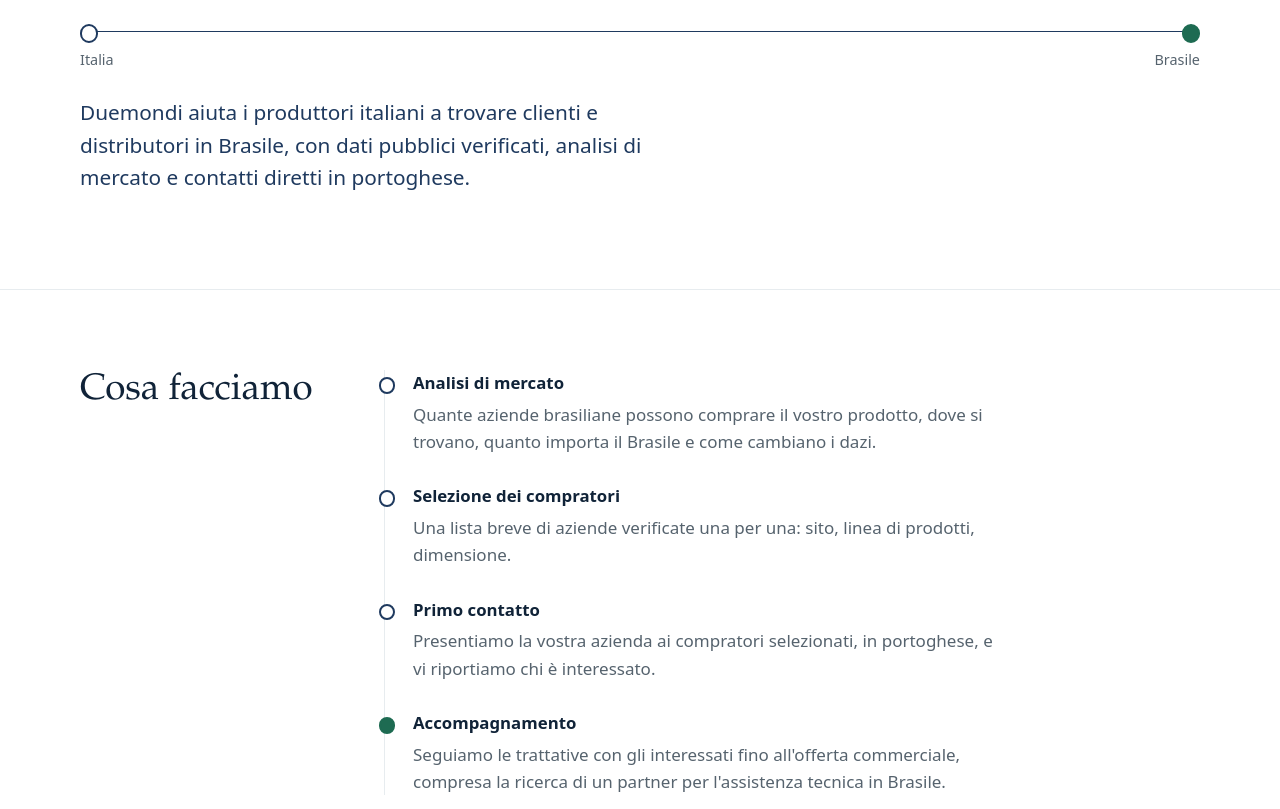
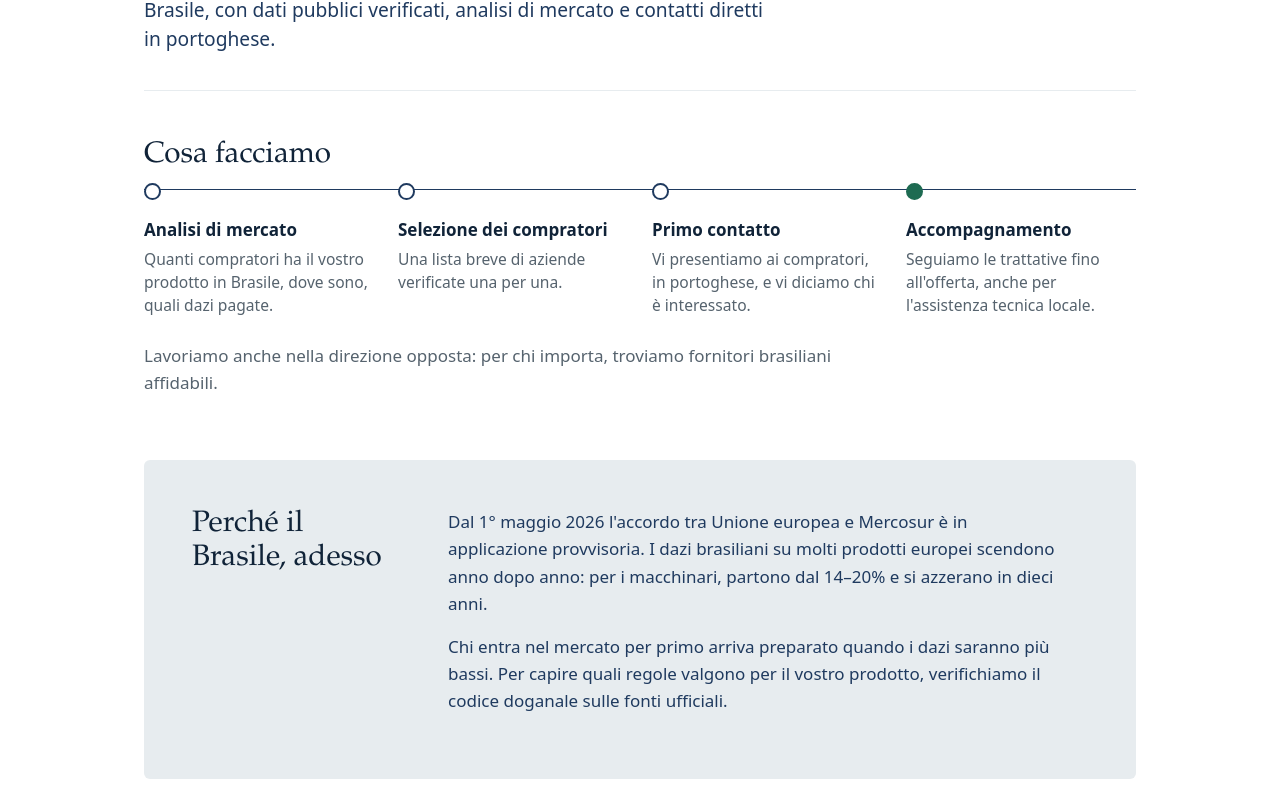
Before and after one commit to Trindade39/duemondi-site, a plain HTML site: page index.html in a window 1280 px wide. Shown: the part 431-1240 px from the top of the page. Drawn offline with Linux system fonts and the light colour scheme.

Commit message:
Add files via upload

```diff
--- a/index.html
+++ b/index.html
@@ -25,20 +25,20 @@
   }
   a { color: inherit; }
   a:focus-visible { outline: 3px solid var(--mata); outline-offset: 3px; border-radius: 2px; }
-  .colonna { width: min(100% - 2.5rem, 70rem); margin-inline: auto; }
+  .colonna { width: min(100% - 2.5rem, 62rem); margin-inline: auto; }
   .testo { max-width: 38rem; }
 
   /* Testata */
   header { padding: 1.75rem 0; }
   header .colonna { display: flex; justify-content: space-between; align-items: baseline; gap: 1rem; }
   .marchio { font-family: var(--serif); font-size: 1.5rem; letter-spacing: .01em; text-decoration: none; color: var(--profondo); }
-  header nav a { text-decoration: none; font-size: .95rem; border-bottom: 1px solid currentColor; padding-bottom: 1px; }
+  header nav a { text-decoration: none; font-size: 1rem; border-bottom: 1px solid currentColor; padding-bottom: 1px; }
 
   /* Apertura: due righe ai due lati dell'oceano */
-  .apertura { padding: clamp(3rem, 10vw, 7.5rem) 0 clamp(3rem, 8vw, 6rem); }
+  .apertura { padding: clamp(1.5rem, 5vw, 3.5rem) 0 clamp(1.5rem, 3vw, 2.25rem); }
   .titolo {
     margin: 0; font-family: var(--serif); font-weight: 400; color: var(--profondo);
-    font-size: clamp(2.6rem, 8.2vw, 6.4rem); line-height: 1.02; letter-spacing: -.012em;
+    font-size: clamp(2.2rem, 5.6vw, 4.25rem); line-height: 1.04; letter-spacing: -.01em;
   }
   .titolo span { display: block; }
   .titolo .destra { text-align: right; }
@@ -47,7 +47,7 @@
     content: ""; position: absolute; left: .45rem; right: .45rem; top: .45rem; height: 1px;
     background: var(--oceano); transform-origin: left; animation: traversata 1.4s cubic-bezier(.6,0,.2,1) .2s both;
   }
-  .sponda { position: absolute; top: 0; font-size: .9rem; color: var(--ardesia); }
+  .sponda { position: absolute; top: 0; font-size: 1rem; color: var(--ardesia); }
   .sponda::before {
     content: ""; display: block; width: .9rem; height: .9rem; border-radius: 50%;
     background: var(--carta); border: 2px solid var(--oceano); margin-bottom: .35rem;
@@ -57,29 +57,39 @@
   .sponda.br::before { margin-left: auto; border-color: var(--mata); background: var(--mata); }
   @keyframes traversata { from { transform: scaleX(0); } to { transform: scaleX(1); } }
   @media (prefers-reduced-motion: reduce) { .oceano::before { animation: none; } }
-  .sottotitolo { font-size: clamp(1.1rem, 2vw, 1.3rem); line-height: 1.55; max-width: 36rem; margin: 0; }
+  .sottotitolo { font-size: clamp(1.05rem, 1.6vw, 1.2rem); line-height: 1.55; max-width: 40rem; margin: 0; }
 
   /* Sezioni */
-  section { padding: clamp(3rem, 7vw, 5rem) 0; border-top: 1px solid var(--nebbia); }
-  h2 { font-family: var(--serif); font-weight: 400; color: var(--profondo); font-size: clamp(1.7rem, 3.4vw, 2.3rem); line-height: 1.15; margin: 0 0 1.5rem; }
+  /* Le linee e la fascia restano dentro la colonna: i lati della pagina restano puliti */
+  section > .colonna { padding: clamp(2rem, 4vw, 3rem) 0; border-top: 1px solid var(--nebbia); }
+  h2 { font-family: var(--serif); font-weight: 400; color: var(--profondo); font-size: clamp(1.45rem, 2.6vw, 1.85rem); line-height: 1.15; margin: 0 0 1rem; }
   p { margin: 0 0 1rem; }
-  .griglia { display: grid; grid-template-columns: minmax(0, 15rem) minmax(0, 1fr); gap: 2rem 4rem; }
+  .griglia { display: grid; grid-template-columns: minmax(0, 13rem) minmax(0, 1fr); gap: 1rem 3rem; }
   @media (max-width: 760px) { .griglia { grid-template-columns: 1fr; gap: .5rem; } }
 
-  /* Servizi: livelli crescenti di coinvolgimento */
-  .livelli { list-style: none; margin: 0; padding: 0; border-left: 1px solid var(--nebbia); }
-  .livelli li { position: relative; padding: 0 0 1.75rem 1.75rem; max-width: 38rem; }
-  .livelli li:last-child { padding-bottom: 0; }
+  /* Servizi: quattro livelli in fila, collegati da una linea come l'apertura */
+  .livelli {
+    list-style: none; margin: 0; padding: 0;
+    display: grid; grid-template-columns: repeat(4, minmax(0, 1fr)); gap: 1.5rem;
+    border-top: 1px solid var(--oceano); padding-top: 1.25rem; position: relative;
+  }
+  .livelli li { position: relative; }
   .livelli li::before {
-    content: ""; position: absolute; left: -.4rem; top: .45rem; width: .8rem; height: .8rem;
+    content: ""; position: absolute; left: 0; top: calc(-1.25rem - .45rem); width: .8rem; height: .8rem;
     border-radius: 50%; background: var(--carta); border: 2px solid var(--oceano);
   }
   .livelli li:last-child::before { background: var(--mata); border-color: var(--mata); }
-  .livelli h3 { margin: 0 0 .25rem; font-size: 1.05rem; font-weight: 650; color: var(--profondo); }
-  .livelli p { margin: 0; color: var(--ardesia); }
-  .nota { margin-top: 2rem; color: var(--ardesia); max-width: 38rem; }
+  .livelli h3 { margin: .35rem 0 .3rem; font-size: 1.0625rem; font-weight: 650; color: var(--profondo); }
+  .livelli p { margin: 0; color: var(--ardesia); font-size: .975rem; line-height: 1.5; }
+  @media (max-width: 760px) {
+    .livelli { grid-template-columns: 1fr; border-top: 0; border-left: 1px solid var(--nebbia); padding: 0 0 0 1.5rem; gap: 1.25rem; }
+    .livelli li::before { left: calc(-1.5rem - .45rem); top: .5rem; }
+    .livelli h3 { margin-top: 0; }
+  }
+  .nota { margin-top: 1.5rem; color: var(--ardesia); max-width: 44rem; }
 
-  .fascia { background: var(--nebbia); border-top: 0; }
+  .fascia > .colonna { background: var(--nebbia); border-top: 0; border-radius: 6px; padding-inline: clamp(1.25rem, 4vw, 3rem); }
+  .fascia + section > .colonna { border-top: 0; }
   .fascia p { max-width: 38rem; }
 
   /* Contatto */
@@ -87,7 +97,7 @@
     font-family: var(--serif); font-size: clamp(1.35rem, 3.6vw, 2.2rem); color: var(--profondo);
     text-decoration: none; border-bottom: 2px solid var(--mata); overflow-wrap: anywhere;
   }
-  footer { padding: 2rem 0 2.5rem; color: var(--ardesia); font-size: .875rem; border-top: 1px solid var(--nebbia); }
+  footer .colonna { padding: 2rem 0 2.5rem; color: var(--ardesia); font-size: .9375rem; border-top: 1px solid var(--nebbia); }
 </style>
 </head>
 <body>
@@ -109,17 +119,15 @@
   </div>
 
   <section>
-    <div class="colonna griglia">
+    <div class="colonna">
       <h2>Cosa facciamo</h2>
-      <div>
-        <ol class="livelli">
-          <li><h3>Analisi di mercato</h3><p>Quante aziende brasiliane possono comprare il vostro prodotto, dove si trovano, quanto importa il Brasile e come cambiano i dazi.</p></li>
-          <li><h3>Selezione dei compratori</h3><p>Una lista breve di aziende verificate una per una: sito, linea di prodotti, dimensione.</p></li>
-          <li><h3>Primo contatto</h3><p>Presentiamo la vostra azienda ai compratori selezionati, in portoghese, e vi riportiamo chi è interessato.</p></li>
-          <li><h3>Accompagnamento</h3><p>Seguiamo le trattative con gli interessati fino all'offerta commerciale, compresa la ricerca di un partner per l'assistenza tecnica in Brasile.</p></li>
-        </ol>
-        <p class="nota">Lavoriamo anche nella direzione opposta: per chi importa, troviamo fornitori brasiliani affidabili.</p>
-      </div>
+      <ol class="livelli">
+        <li><h3>Analisi di mercato</h3><p>Quanti compratori ha il vostro prodotto in Brasile, dove sono, quali dazi pagate.</p></li>
+        <li><h3>Selezione dei compratori</h3><p>Una lista breve di aziende verificate una per una.</p></li>
+        <li><h3>Primo contatto</h3><p>Vi presentiamo ai compratori, in portoghese, e vi diciamo chi è interessato.</p></li>
+        <li><h3>Accompagnamento</h3><p>Seguiamo le trattative fino all'offerta, anche per l'assistenza tecnica locale.</p></li>
+      </ol>
+      <p class="nota">Lavoriamo anche nella direzione opposta: per chi importa, troviamo fornitori brasiliani affidabili.</p>
     </div>
   </section>
 
```
